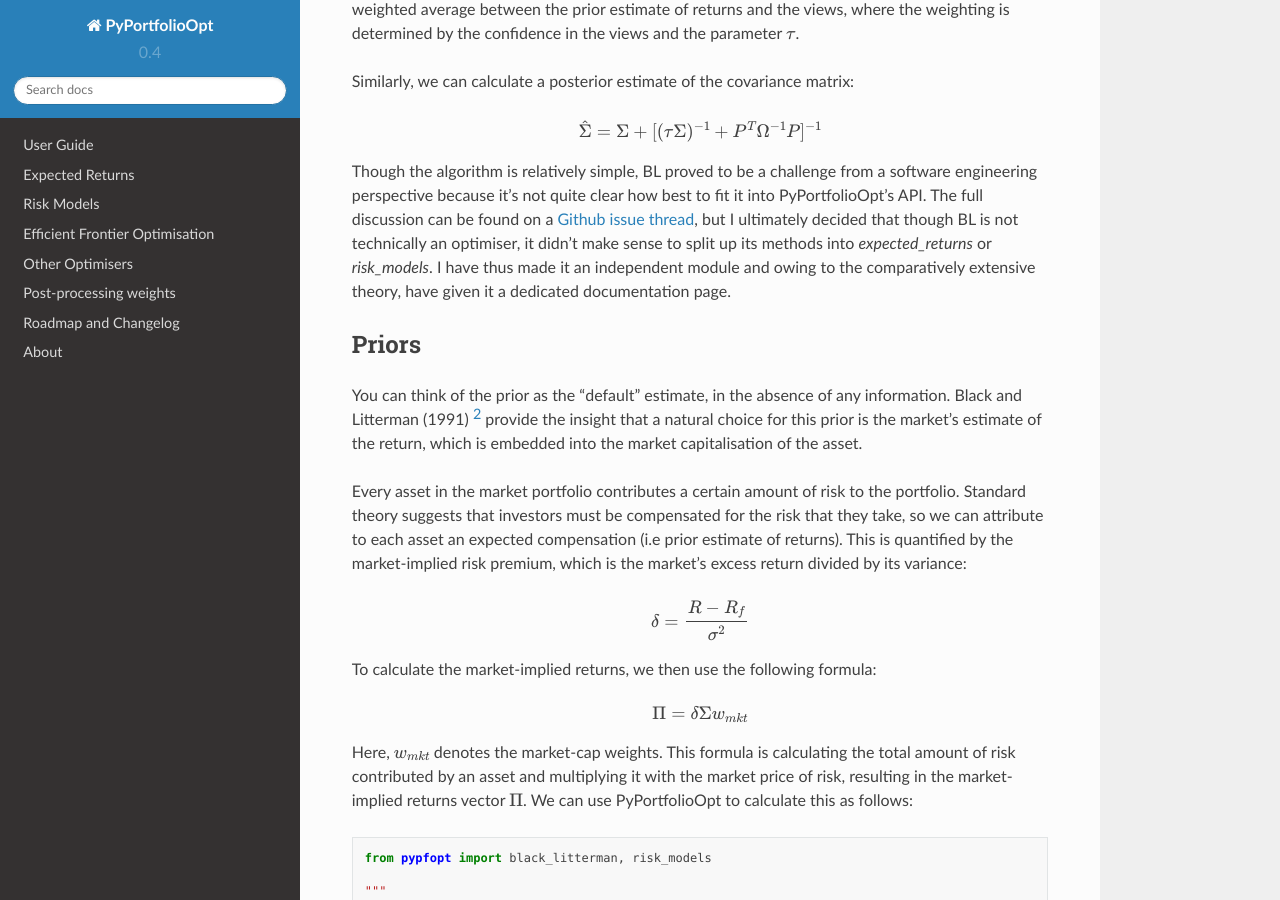
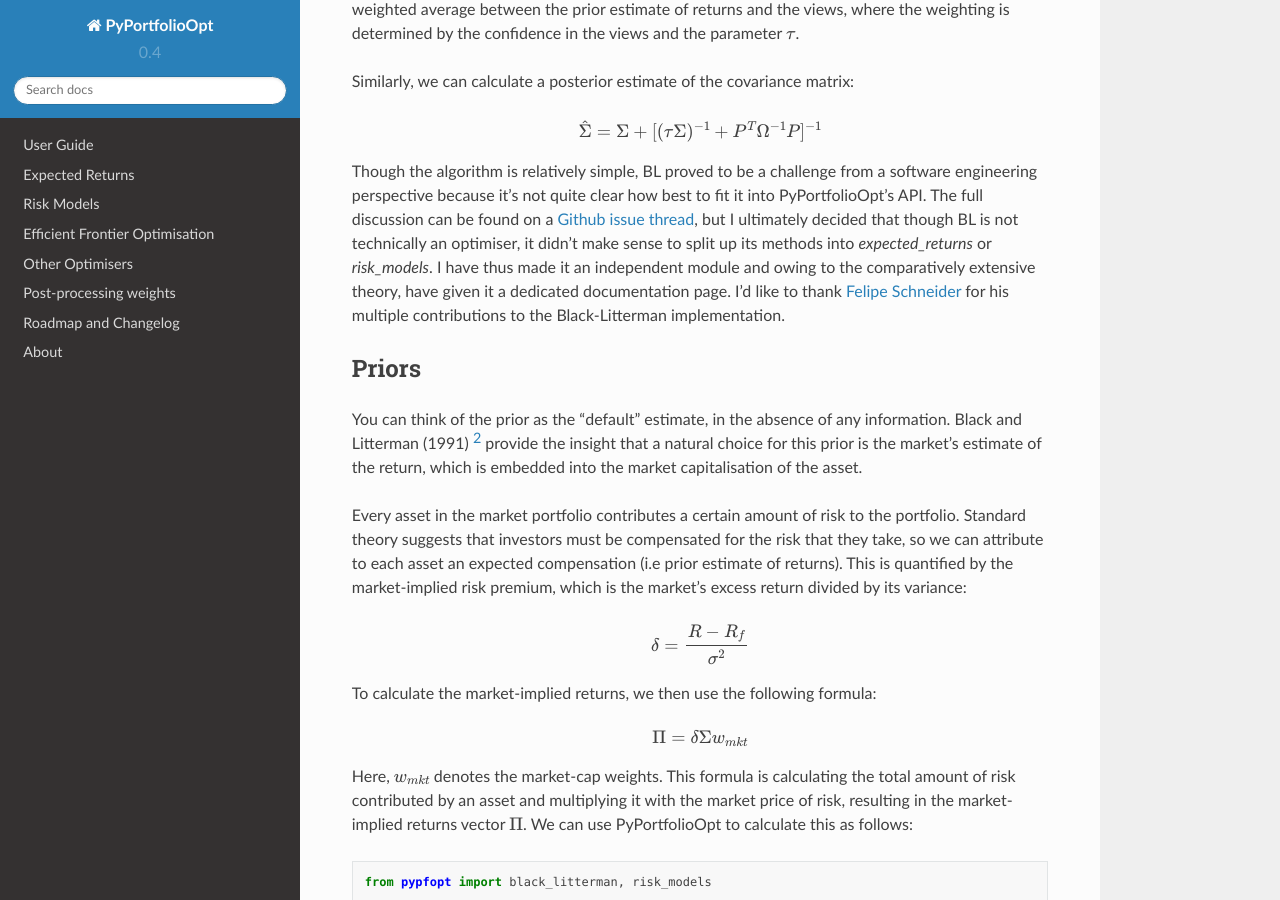
Before and after one commit to robertmartin8/PyPortfolioOpt, a Sphinx documentation site: the page built from docs/BlackLitterman.rst, in a window 1280 px wide and 900 px high, scrolled down 753 px. Built offline with Sphinx 7.4.7 and the Read the Docs theme 2.0.0, drawn with Linux system fonts in a browser that asks for light colours; pages that are not in the unit, such as notebooks, are missing from menus.

Commit message:
updated docs

```diff
--- a/docs/BlackLitterman.rst
+++ b/docs/BlackLitterman.rst
@@ -48,6 +48,8 @@ API. The full discussion can be found on a `Github issue thread <https://github.
 but I ultimately decided that though BL is not technically an optimiser, it didn't make sense to
 split up its methods into `expected_returns` or `risk_models`. I have thus made it an independent
 module and owing to the comparatively extensive theory, have given it a dedicated documentation page.
+I'd like to thank  `Felipe Schneider <https://github.com/schneiderfelipe>`_ for his multiple
+contributions to the Black-Litterman implementation.
 
 Priors
 ======
```
